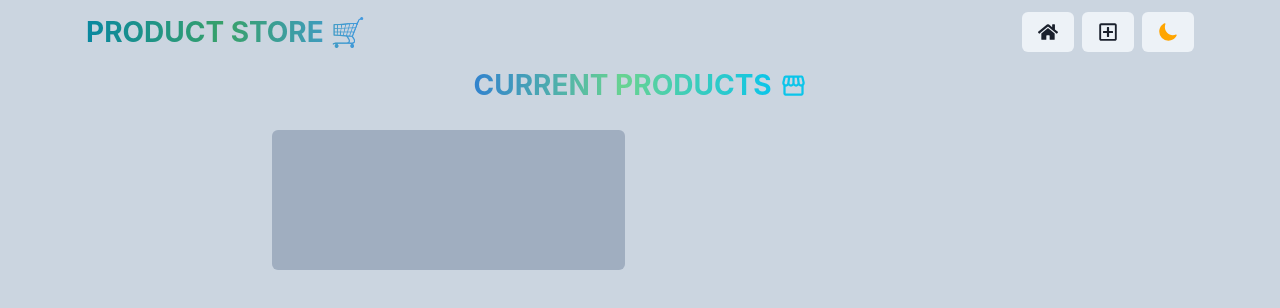
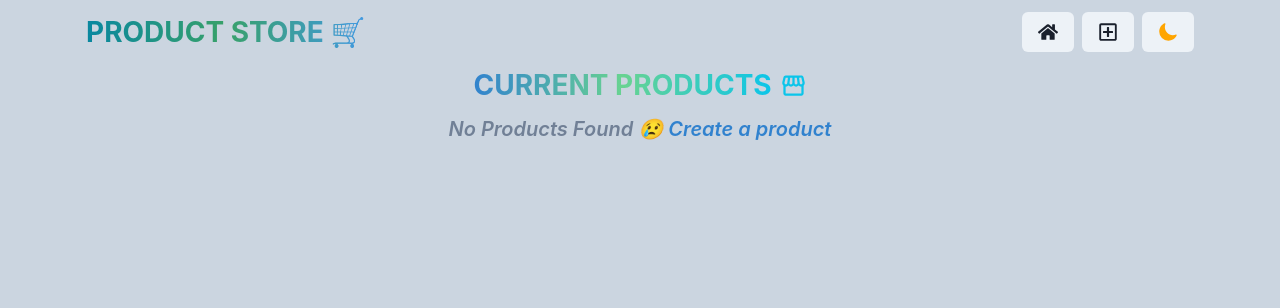
Before and after one commit to mihirkadam19/Online-Store, a React (Vite) app in the folder frontend/: page / in a window 1280 px wide. Shown: the top 308 px of the page. Built offline with nearby package versions, Linux system fonts and the light colour scheme.

Commit message:
no product redirect

```diff
--- a/frontend/src/pages/HomePage.jsx
+++ b/frontend/src/pages/HomePage.jsx
@@ -1,4 +1,5 @@
 import { Container, Flex, Icon, Text, VStack, SimpleGrid, Box, useColorMode } from '@chakra-ui/react';
+import { Link, Links } from 'react-router-dom';
 import { color } from 'framer-motion';
 import React from 'react';
 import { MdOutlineStorefront } from "react-icons/md";
@@ -28,11 +29,21 @@
                 </Text>
                 <Icon as={MdOutlineStorefront} fontSize={27} color="cyan.400" _hover={{color: "blue.400"}} />
             </Flex>
+
+            <Text
+                fontSize={'xl'}
+                fontWeight={"semibold"}
+                fontStyle={"italic"}
+                color={"gray.500"}
+            >
+                No Products Found 😢 {" "}
+                <Link to={"/create"}>
+                        <Text as='span' color='blue.500' _hover={{ textDecoration: "underline" }}>
+							Create a product
+                        </Text>
+                </Link>
+            </Text>
         </VStack>
-        <SimpleGrid mt={6} columns={2} spacingX='30px' spacingY='30px'>
-            <Box bg = {colorMode=='light' ? "gray.400" : "blue.800"}
-                height='140px' borderRadius={"md"}></Box>
-        </SimpleGrid>
     </Container>
   );
 }
```
